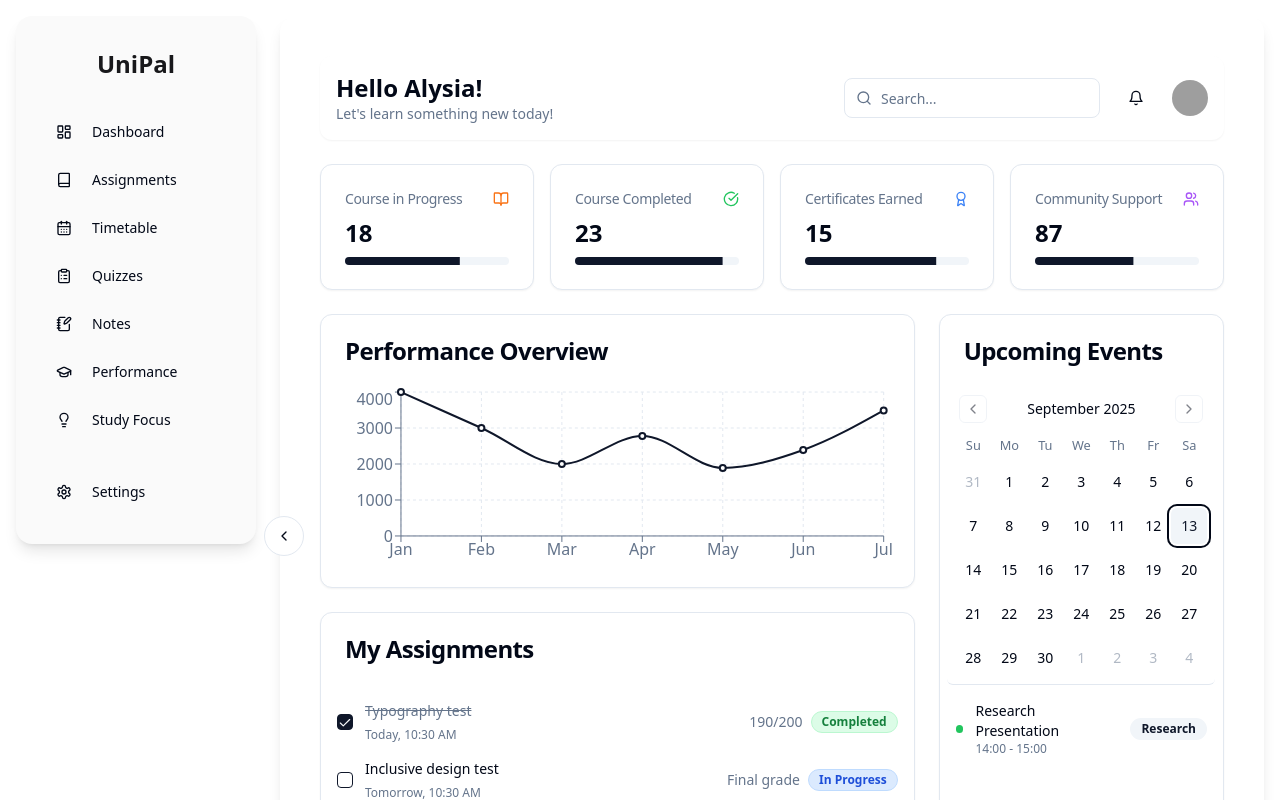
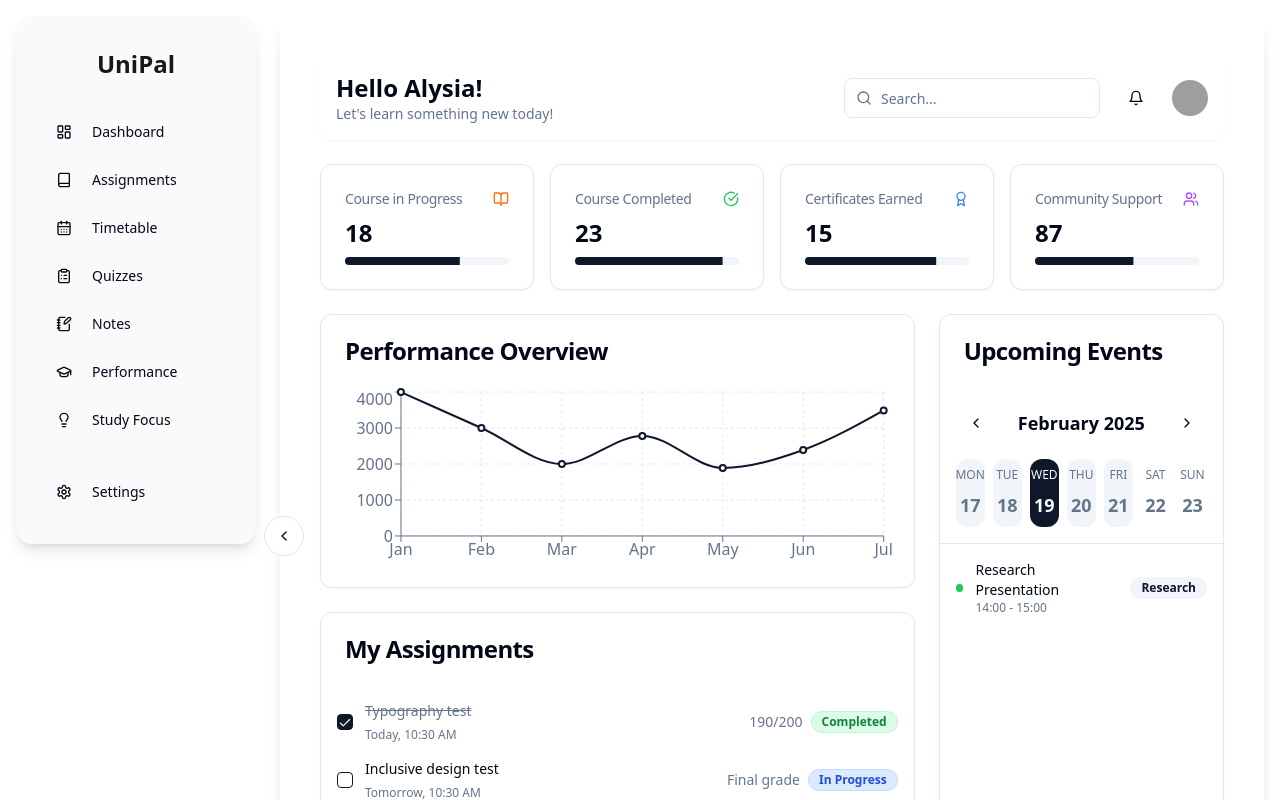
Before and after one commit to meadiljan/Student-AI-Companion, a React (Vite) app: page / in a window 1280 px wide. Shown: the top 800 px of the page. Built offline with nearby package versions, Linux system fonts and the light colour scheme; grey boxes are pictures that could not be loaded.

Commit message:
[dyad] Updated the calendar in Upcoming Events to a week view with Apple-inspired styling. - wrote 3 file(s)

```diff
--- a/src/components/OverviewCards.tsx
+++ b/src/components/OverviewCards.tsx
@@ -31,7 +31,7 @@ const OverviewCard: React.FC<OverviewCardProps> = ({
     <CardContent>
       <div className="text-2xl font-bold text-foreground">{value}</div>
       {progress !== undefined && (
-        <Progress value={progress} className="h-2 mt-2" indicatorClassName={colorClass} />
+        <Progress value={progress} className={cn("h-2 mt-2", colorClass)} />
       )}
     </CardContent>
   </Card>
--- a/src/components/UpcomingEvents.tsx
+++ b/src/components/UpcomingEvents.tsx
@@ -2,10 +2,10 @@
 
 import React from "react";
 import { Card, CardContent, CardHeader, CardTitle } from "@/components/ui/card";
-import { Calendar } from "@/components/ui/calendar";
 import { Badge } from "@/components/ui/badge";
 import { ScrollArea } from "@/components/ui/scroll-area";
 import { cn } from "@/lib/utils";
+import WeekCalendar from "./WeekCalendar"; // Import the new WeekCalendar
 
 interface Event {
   date: Date;
@@ -66,23 +66,7 @@ const UpcomingEvents = () => {
         <CardTitle className="text-foreground">Upcoming Events</CardTitle>
       </CardHeader>
       <CardContent className="flex-1 flex flex-col p-0">
-        <Calendar
-          mode="single"
-          selected={date}
-          onSelect={setDate}
-          className="rounded-md border-b p-2 mx-auto"
-          initialFocus
-          modifiers={{
-            hasEvent: (day) => events.some(event => event.date.toDateString() === day.toDateString()),
-          }}
-          modifiersStyles={{
-            hasEvent: {
-              fontWeight: 'bold',
-              backgroundColor: 'var(--accent)', // Highlight days with events
-              borderRadius: '0.5rem',
-            },
-          }}
-        />
+        <WeekCalendar selected={date} onSelect={setDate} events={events} />
         <ScrollArea className="flex-1 p-4">
           {filteredEvents.length > 0 ? (
             <div className="space-y-3">
--- /dev/null
+++ b/src/components/WeekCalendar.tsx
@@ -0,0 +1,100 @@
+"use client";
+
+import React from "react";
+import { format, addDays, startOfWeek, subWeeks, addWeeks, isSameDay } from "date-fns";
+import { ChevronLeft, ChevronRight } from "lucide-react";
+import { Button } from "@/components/ui/button";
+import { cn } from "@/lib/utils";
+
+interface WeekCalendarProps {
+  selected: Date | undefined;
+  onSelect: (date: Date | undefined) => void;
+  events: { date: Date }[]; // To mark days with events
+}
+
+const WeekCalendar: React.FC<WeekCalendarProps> = ({ selected, onSelect, events }) => {
+  const [currentWeekStart, setCurrentWeekStart] = React.useState(
+    startOfWeek(selected || new Date(), { weekStartsOn: 1 }) // Monday as start of week
+  );
+
+  React.useEffect(() => {
+    if (selected) {
+      setCurrentWeekStart(startOfWeek(selected, { weekStartsOn: 1 }));
+    }
+  }, [selected]);
+
+  const daysInWeek = Array.from({ length: 7 }).map((_, i) =>
+    addDays(currentWeekStart, i)
+  );
+
+  const handlePreviousWeek = () => {
+    const newWeekStart = subWeeks(currentWeekStart, 1);
+    setCurrentWeekStart(newWeekStart);
+    // Optionally, select the same day of the week in the new week
+    if (selected) {
+      const dayOfWeek = selected.getDay(); // 0 for Sunday, 1 for Monday
+      const newSelected = addDays(newWeekStart, dayOfWeek === 0 ? 6 : dayOfWeek - 1); // Adjust for Monday start
+      onSelect(newSelected);
+    } else {
+      onSelect(newWeekStart);
+    }
+  };
+
+  const handleNextWeek = () => {
+    const newWeekStart = addWeeks(currentWeekStart, 1);
+    setCurrentWeekStart(newWeekStart);
+    // Optionally, select the same day of the week in the new week
+    if (selected) {
+      const dayOfWeek = selected.getDay();
+      const newSelected = addDays(newWeekStart, dayOfWeek === 0 ? 6 : dayOfWeek - 1);
+      onSelect(newSelected);
+    } else {
+      onSelect(newWeekStart);
+    }
+  };
+
+  return (
+    <div className="p-4 border-b">
+      <div className="flex items-center justify-between mb-4">
+        <Button variant="ghost" size="icon" onClick={handlePreviousWeek} className="rounded-full">
+          <ChevronLeft className="h-4 w-4" />
+        </Button>
+        <h3 className="text-lg font-semibold text-foreground">
+          {format(currentWeekStart, "MMMM yyyy")}
+        </h3>
+        <Button variant="ghost" size="icon" onClick={handleNextWeek} className="rounded-full">
+          <ChevronRight className="h-4 w-4" />
+        </Button>
+      </div>
+      <div className="grid grid-cols-7 gap-2 text-center">
+        {daysInWeek.map((day, index) => {
+          const hasEvent = events.some(event => isSameDay(event.date, day));
+          const isSelected = selected && isSameDay(selected, day);
+
+          return (
+            <Button
+              key={index}
+              variant="ghost"
+              className={cn(
+                "flex flex-col items-center justify-center p-2 rounded-xl h-auto",
+                isSelected && "bg-primary text-primary-foreground hover:bg-primary hover:text-primary-foreground",
+                hasEvent && !isSelected && "bg-accent text-accent-foreground hover:bg-accent/80",
+                !isSelected && "text-muted-foreground hover:bg-muted/50"
+              )}
+              onClick={() => onSelect(day)}
+            >
+              <span className="text-xs font-medium uppercase">
+                {format(day, "EEE")}
+              </span>
+              <span className="text-lg font-bold">
+                {format(day, "d")}
+              </span>
+            </Button>
+          );
+        })}
+      </div>
+    </div>
+  );
+};
+
+export default WeekCalendar;
```
